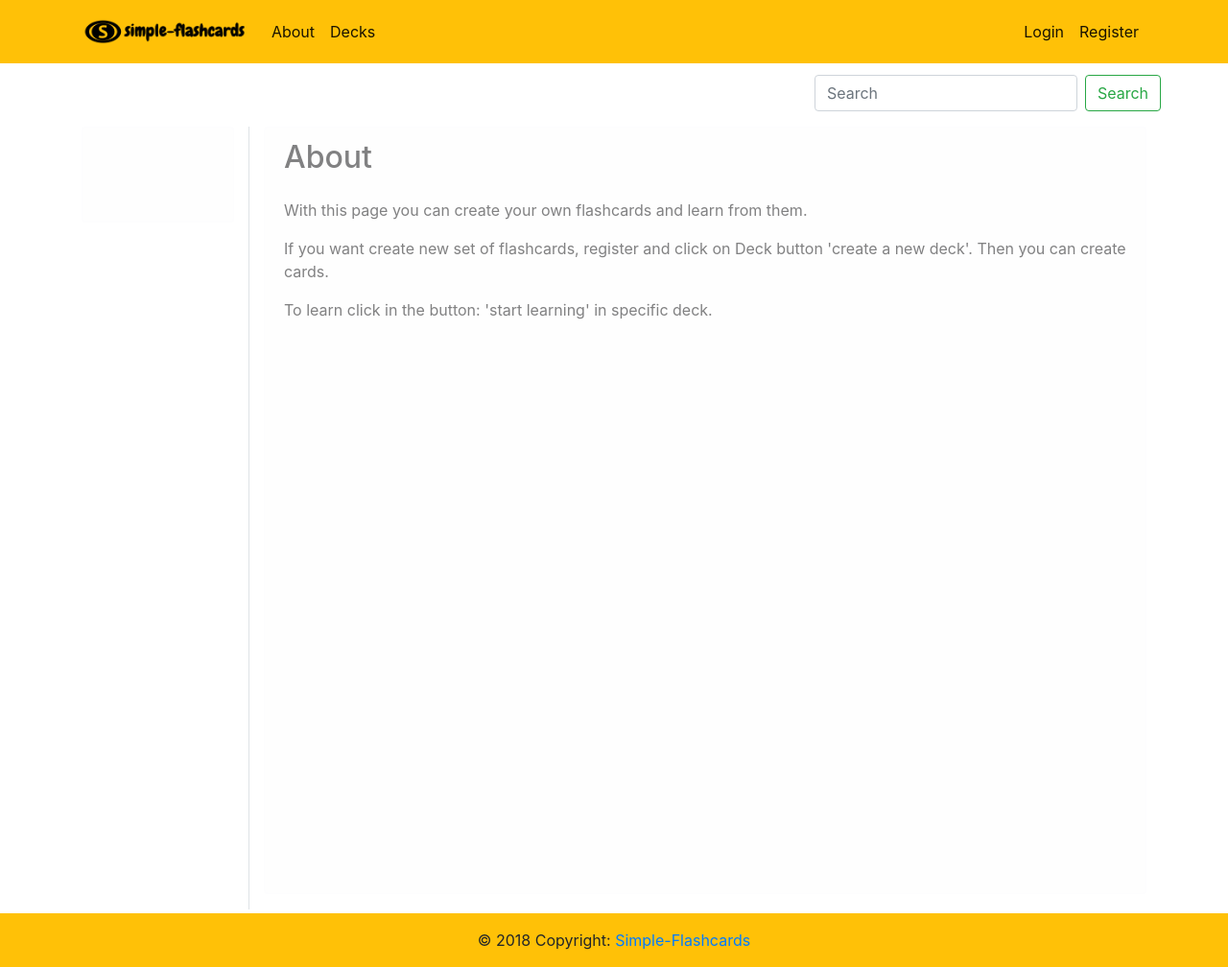
After one commit to eRafaell/simple-flashcards, a Django app: page /about/ in a window 1280 px wide. The commit adds this page. Shown: the whole page at 96% size. Run offline with Django 3.2, Linux system fonts and the light colour scheme; some libraries are stand-ins or nearby versions.

```diff
--- a/flashcards/urls.py
+++ b/flashcards/urls.py
@@ -2,7 +2,8 @@ from django.conf import settings
 from django.conf.urls.static import static
 from django.contrib import admin
 from django.urls import path, include
-from users.views import main_page_view, register, login, logout, profile, ProfileUpdate, users_list, change_user_status
+from users.views import main_page_view, register, login, logout, profile, ProfileUpdate, users_list, \
+    change_user_status, about
 from cards.views import decks, create_deck, edit_deck, delete_deck, view_deck, create_card, edit_card, delete_card, \
     view_cards
 
@@ -11,6 +12,7 @@ urlpatterns = [
     path('admin/', admin.site.urls),
     path('', main_page_view, name='home'),
     path('register/', register, name='register'),
+    path('about/', about, name='about'),
     path('login/', login, name='login'),
     path('logout/', logout, name='logout'),
     path('profile/<str:username>/', profile, name='profile'),
--- a/static/css/base.css
+++ b/static/css/base.css
@@ -1,3 +1,12 @@
-.card-back {
-    display: None;
+
+#card-body {
+    width: 250px;
+    height: 200px;
+    text-align: center;
+    position: absolute;
+    left: 200px;
 }
+
+#card-body p {
+    margin: auto
+}
--- /dev/null
+++ b/templates/about.html
@@ -0,0 +1,12 @@
+{% extends 'base.html' %}
+
+{% block content %}
+
+<div class="pb-3"><h2>About</h2></div>
+<p>With this page you can create your own flashcards and learn from them.</p>
+<p>If you want create new set of flashcards, register and click on Deck button 'create a new deck'.
+    Then you can create cards.</p>
+<p>To learn click in the button: 'start learning' in specific deck.</p>
+<p></p>
+
+{% endblock %}
--- a/templates/base.html
+++ b/templates/base.html
@@ -31,7 +31,11 @@
             <div class="alert alert-light" role="alert" style="min-height: 100px;">
                 {% block sidebar %}
 
+
+
+
                 {% endblock sidebar %}
+
             </div>
         </div>
 
--- a/templates/navbar.html
+++ b/templates/navbar.html
@@ -10,8 +10,8 @@
 
   <div class="collapse navbar-collapse" id="navbarToggler">
     <ul class="navbar-nav mt-2 mt-lg-0">
-      <li class="nav-item">
-        <a class="nav-link" href="#">About</a>
+      <li class="nav-item active">
+        <a class="nav-link" href="{% url 'about' %}">About<span class="sr-only">(current)</span></a>
       </li>
       <li class="nav-item active">
         <a class="nav-link" href="{% url 'decks_name' %}">Decks <span class="sr-only">(current)</span></a>
--- a/users/views.py
+++ b/users/views.py
@@ -11,6 +11,10 @@ from .forms import UserUpdateForm, ProfileUpdateForm
 
 def main_page_view(request):
     return render(request, "main_page.html")
+
+
+def about(request):
+    return render(request, "about.html")
 
 
 def register(request):
```
Also changed, not shown: cards/views.py (+8 -1 lines), templates/view_deck.html (+9 -27 lines).
